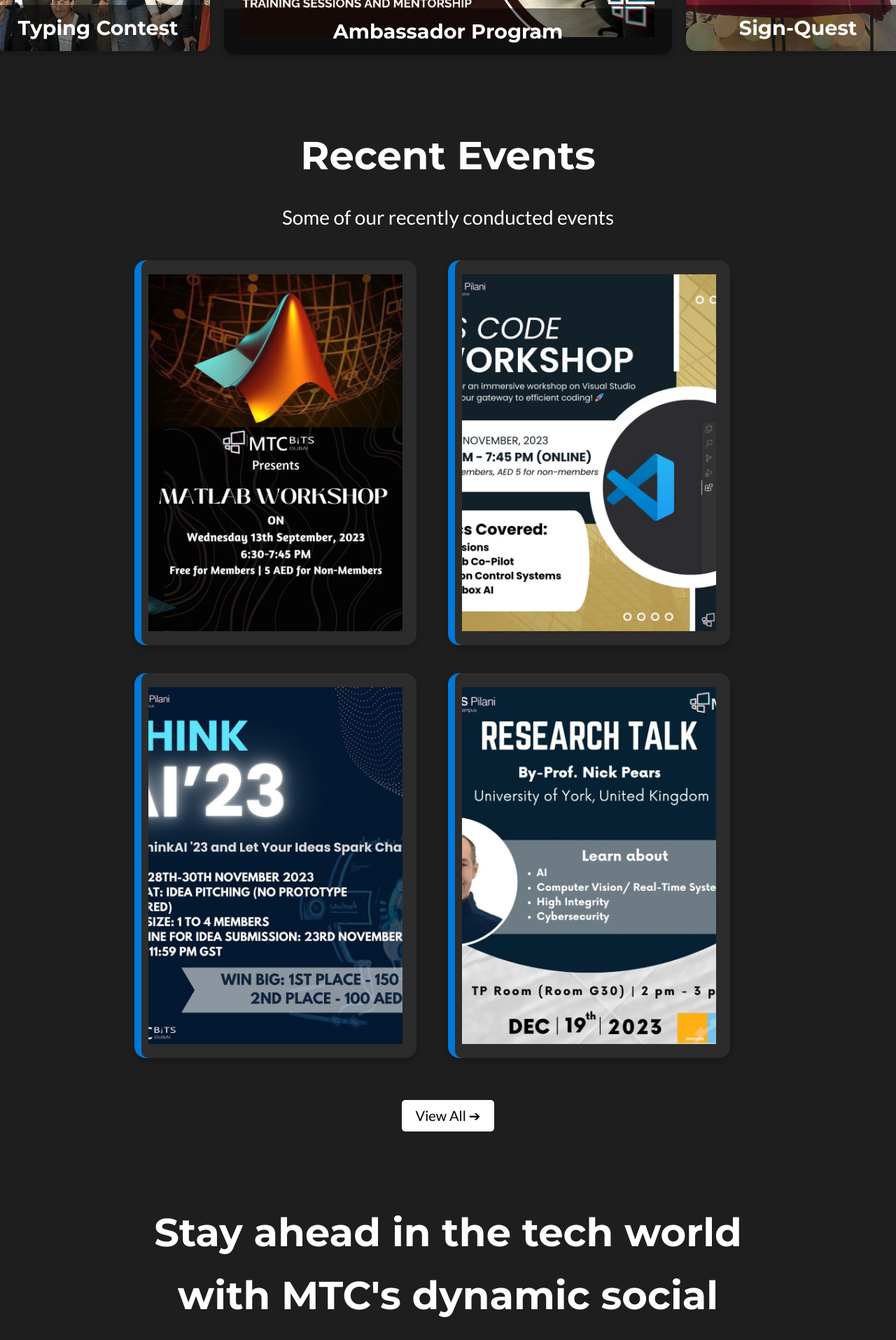
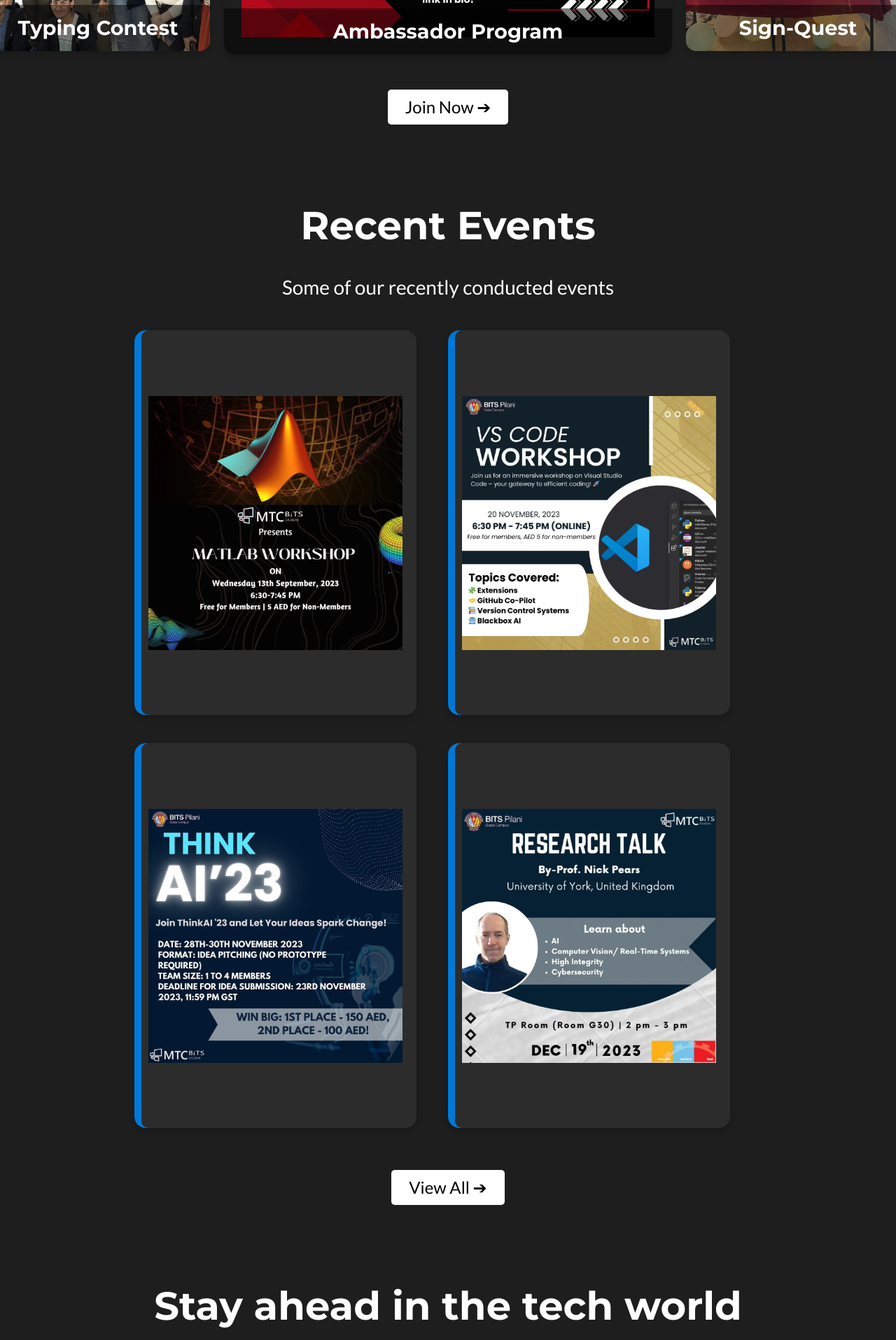
Before and after one commit to Stellin-15/MTC-BITS-Pilani-Dubai-Campus, a React (Vite) app in the folder MTC New Website/mtcbpdc/: page / in a window 1280 px wide. Shown: the part 2780-4695 px from the top of the page at 70% size. Built offline with nearby package versions, Linux system fonts and the light colour scheme.

Commit message:
added the new ambassadorship programme
added a new button "join now"

```diff
--- a/MTC New Website/mtcbpdc/src/pages/Home/Home.css
+++ b/MTC New Website/mtcbpdc/src/pages/Home/Home.css
@@ -120,7 +120,7 @@ p {
 .card img {
   width: 100%;
   height: 100%;
-  object-fit: cover;
+  object-fit:cover;
 }
 
 .card-content {
@@ -273,7 +273,7 @@ p {
 .event-card img {
   width: 100%;
   height: 100%;
-  object-fit: cover; /* Ensure the image covers the entire card */
+  object-fit: contain; /* Ensure the image covers the entire card */
   transition: filter 0.3s ease;
 }
 
@@ -307,8 +307,8 @@ p {
   background-color: #fff;
   color: #000;
   border: none;
-  padding: 10px 20px;
-  font-size: 1.25em;
+  padding: 10px 25px;
+  font-size: 1.5em;
   cursor: pointer;
   border-radius: 5px;
   transition: background-color 0.3s ease, color 0.3s ease, transform 0.3s ease;
@@ -321,6 +321,28 @@ p {
 }
 
 .view-all-button::after {
+  content: " ➔";
+}
+
+.Join-Now-button {
+  margin-top: 50px;
+  background-color: #fff;
+  color: #000;
+  border: none;
+  padding: 10px 25px;
+  font-size: 1.50em;
+  cursor: pointer;
+  border-radius: 5px;
+  transition: background-color 0.3s ease, color 0.3s ease, transform 0.3s ease;
+}
+
+.Join-Now-button:hover {
+  background-color: #000;
+  color: #fff;
+  transform: scale(1.1);
+}
+
+.Join-Now-button::after {
   content: " ➔";
 }
 
--- a/MTC New Website/mtcbpdc/src/pages/Home/Home.jsx
+++ b/MTC New Website/mtcbpdc/src/pages/Home/Home.jsx
@@ -10,7 +10,7 @@ import icebreakersImg from '../../assets/icebreakers.jpg';
 import btfAksiImg from '../../assets/btf_aksi.jpg';
 import typingContestImg from '../../assets/typing_contest.jpg';
 import signQuestImg from '../../assets/sign_quest.jpg';
-import ambassadorProgramImg from '../../assets/ambassador_program.jpg';
+import ambassadorProgramImg from '../../assets/ambassador_program.jpeg';
 import matlabWorkshopImg from '../../assets/matlab_workshop.jpg';
 import vsCodeWorkshopImg from '../../assets/vscode_workshop.jpg';
 import thinkAIImg from '../../assets/think_ai.jpg';
@@ -107,7 +107,9 @@ const Home = () => {
             </div>
           </div>
         </div>
+        <button className="Join-Now-button" onClick={() => window.location.href = "https://forms.gle/irvTUisXzDz18VB28"}>Join Now</button>
       </div>
+
       <div className="events-section">
         <h2>Recent Events</h2>
         <p>Some of our recently conducted events</p>
```
Also changed, not shown: MTC New Website/mtcbpdc/src/assets/ambassador_program.jpeg (added), MTC New Website/mtcbpdc/src/assets/ambassador_program_old.jpg (renamed from MTC New Website/mtcbpdc/src/assets/ambassador_program.jpg).
